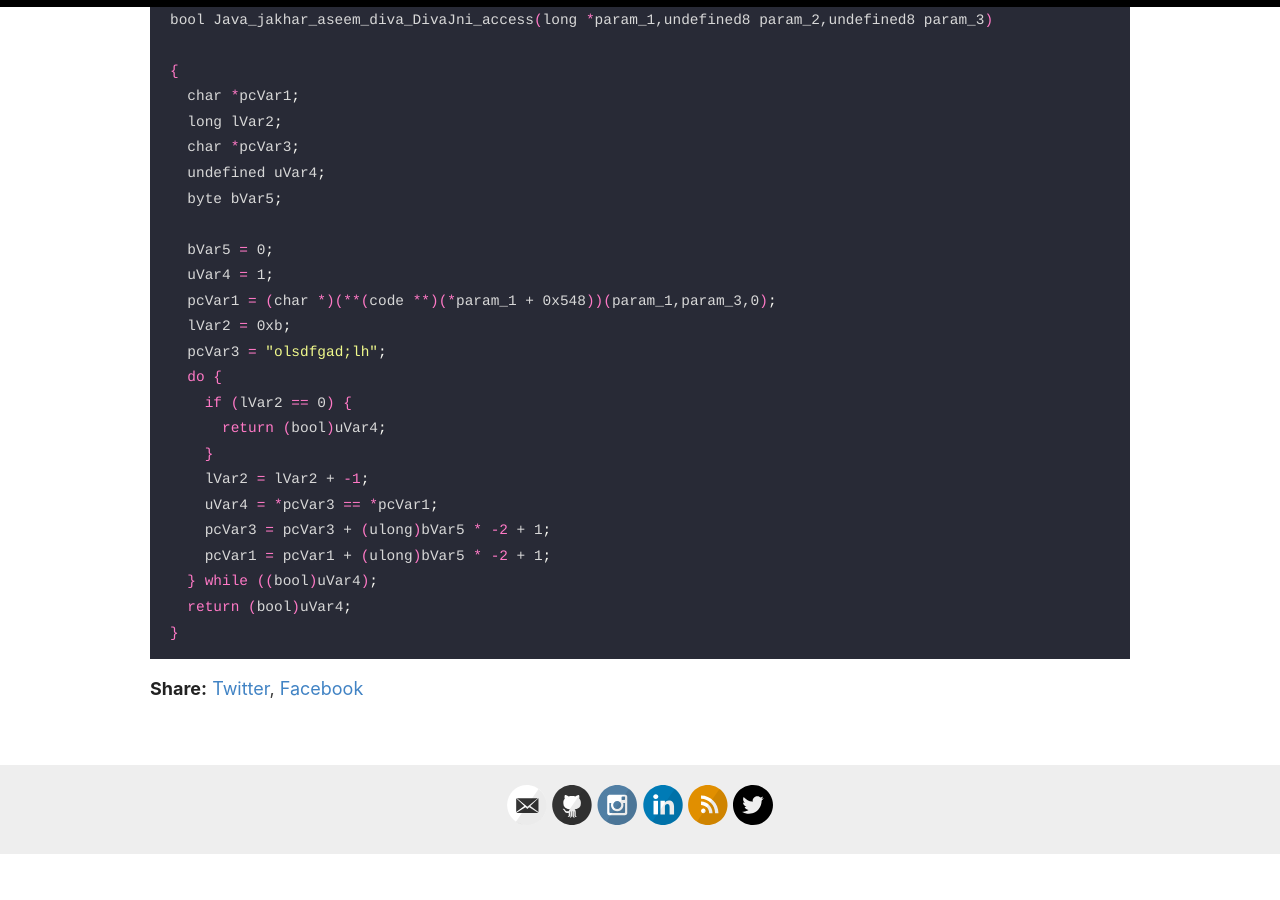
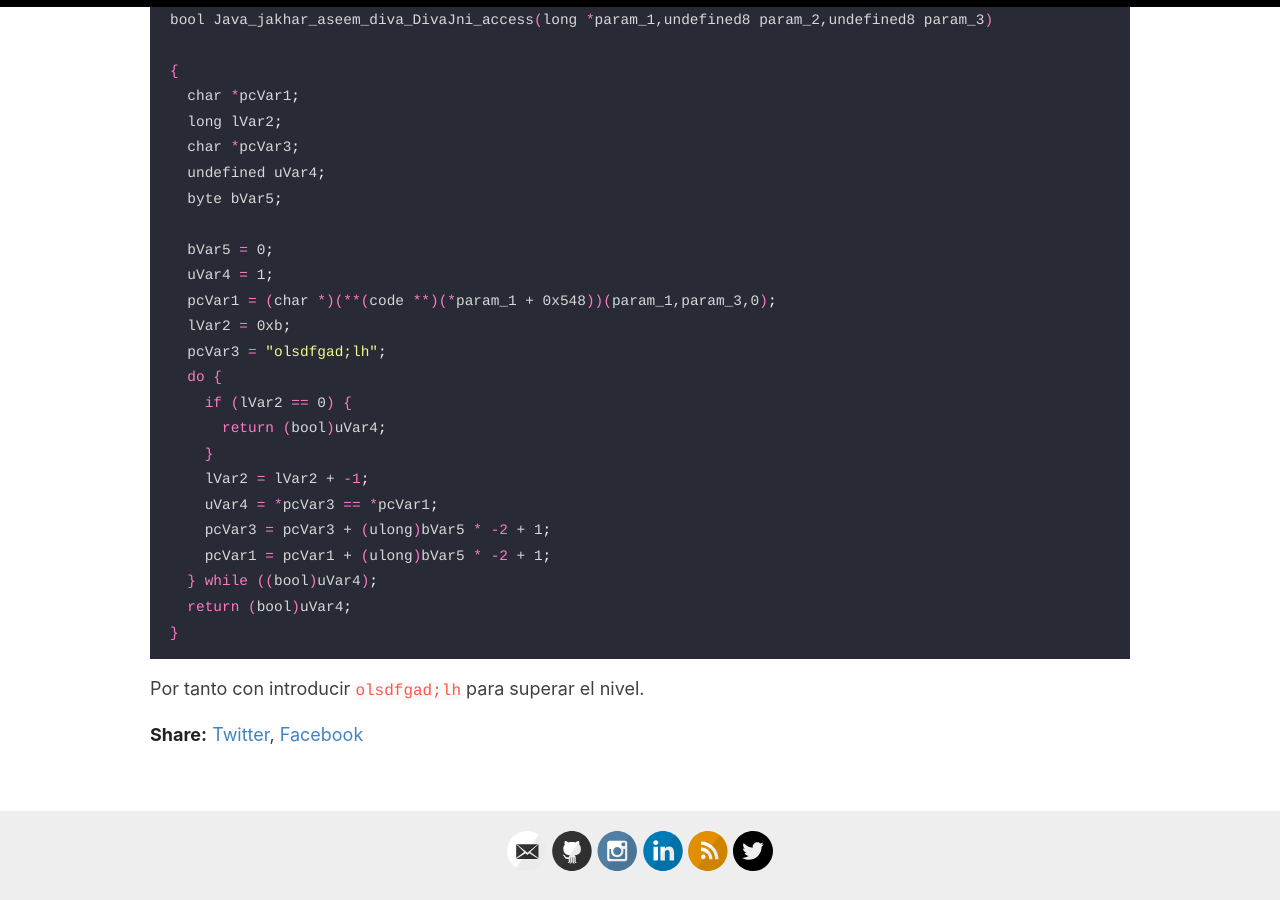
Before and after one commit to naibu3/naibu3.github.io, a Jekyll site: the page built from _posts/2025-06-27-Una-DIVA-es.md, in a window 1280 px wide and 900 px high, scrolled down 5704 px. Built offline with Jekyll 4.4.1, drawn with Linux system fonts in a browser that asks for light colours; comment, search, counter and statistics services are not loaded; before the commit the page ends 6558 px from its top, so only the background shows below that.

Commit message:
Update 2025-06-27-Una-DIVA-es.md

````diff
--- a/_posts/2025-06-27-Una-DIVA-es.md
+++ b/_posts/2025-06-27-Una-DIVA-es.md
@@ -232,3 +232,5 @@ bool Java_jakhar_aseem_diva_DivaJni_access(long *param_1,undefined8 param_2,unde
   return (bool)uVar4;
 }
 ```
+
+Por tanto con introducir `olsdfgad;lh` para superar el nivel.
````
